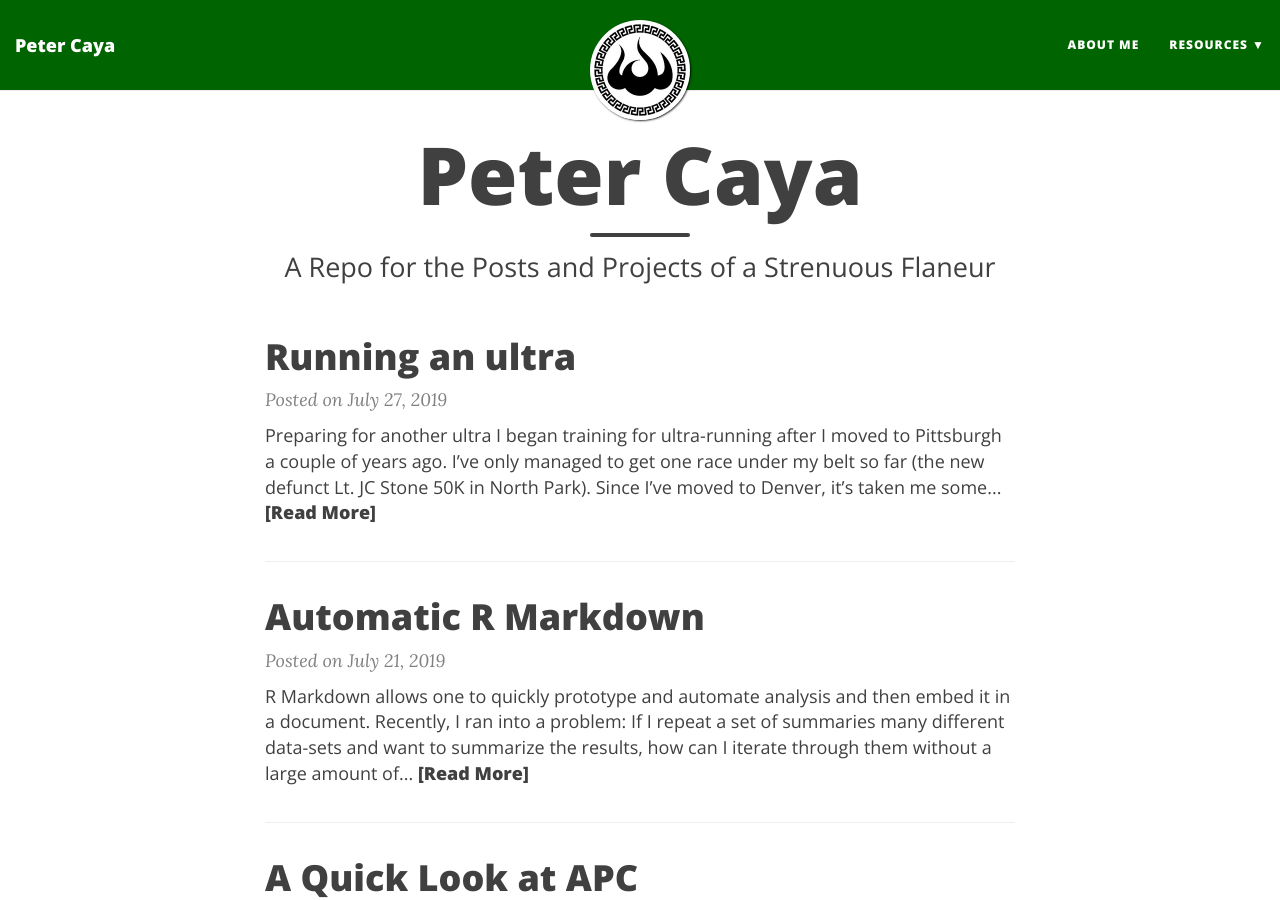
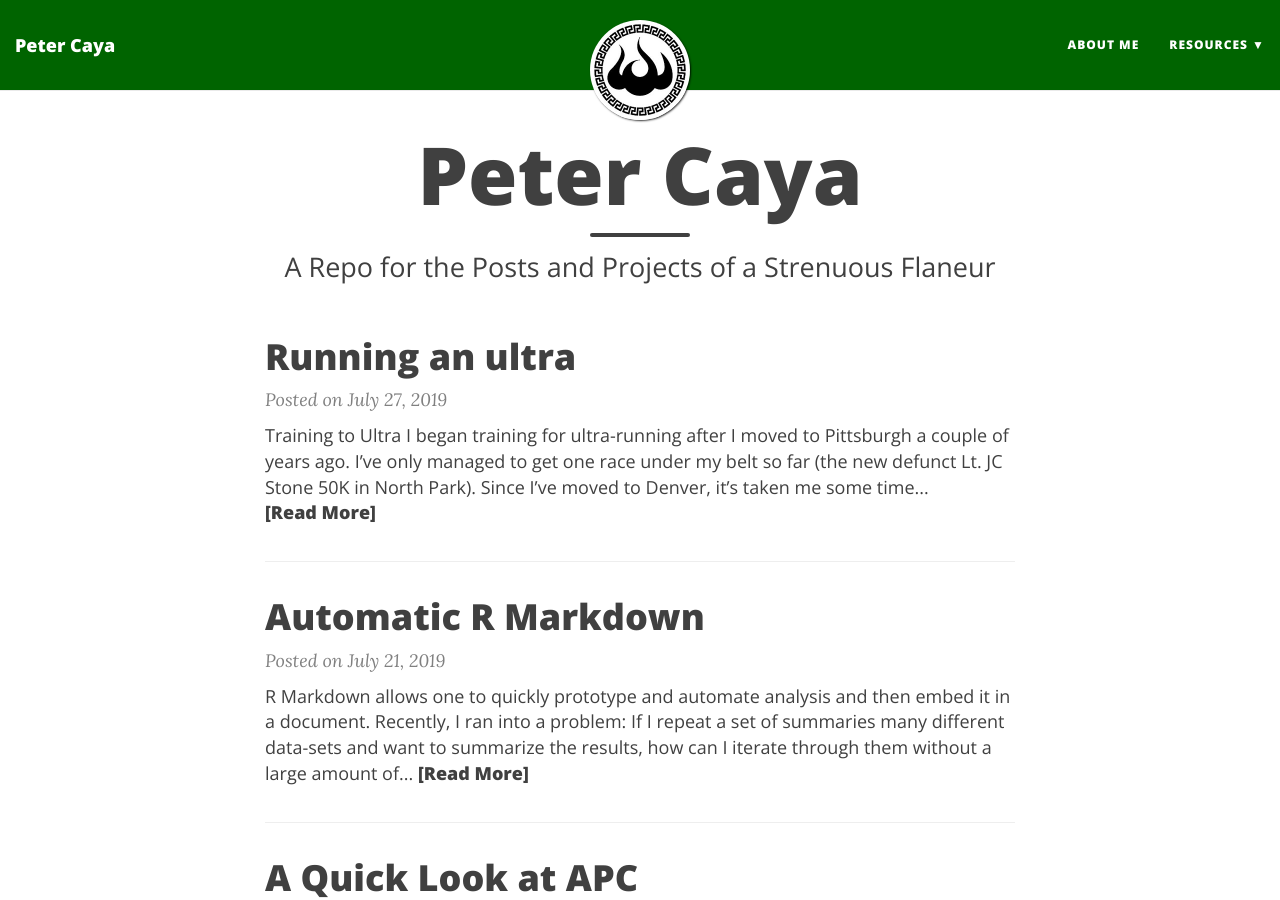
Before and after one commit to poc1673/old_poc1673.github.io, a Jekyll site: the page built from index.html, in a window 1280 px wide and 900 px high. Built offline with Jekyll 4.4.1, drawn with Linux system fonts in a browser that asks for light colours; nearby versions of some CDN libraries; the list of posts is cut into pages by our own code.

Commit message:
Update 2019-07-27-Running an Ultra.md

```diff
--- a/_posts/2019-07-27-Running an Ultra.md
+++ b/_posts/2019-07-27-Running an Ultra.md
@@ -1,4 +1,4 @@
-# Preparing for another ultra
+# Training to Ultra
 
 ![](https://github.com/poc1673/poc1673.github.io/blob/master/img/training_for_ultra/DSC_0052.JPG)
 
```
